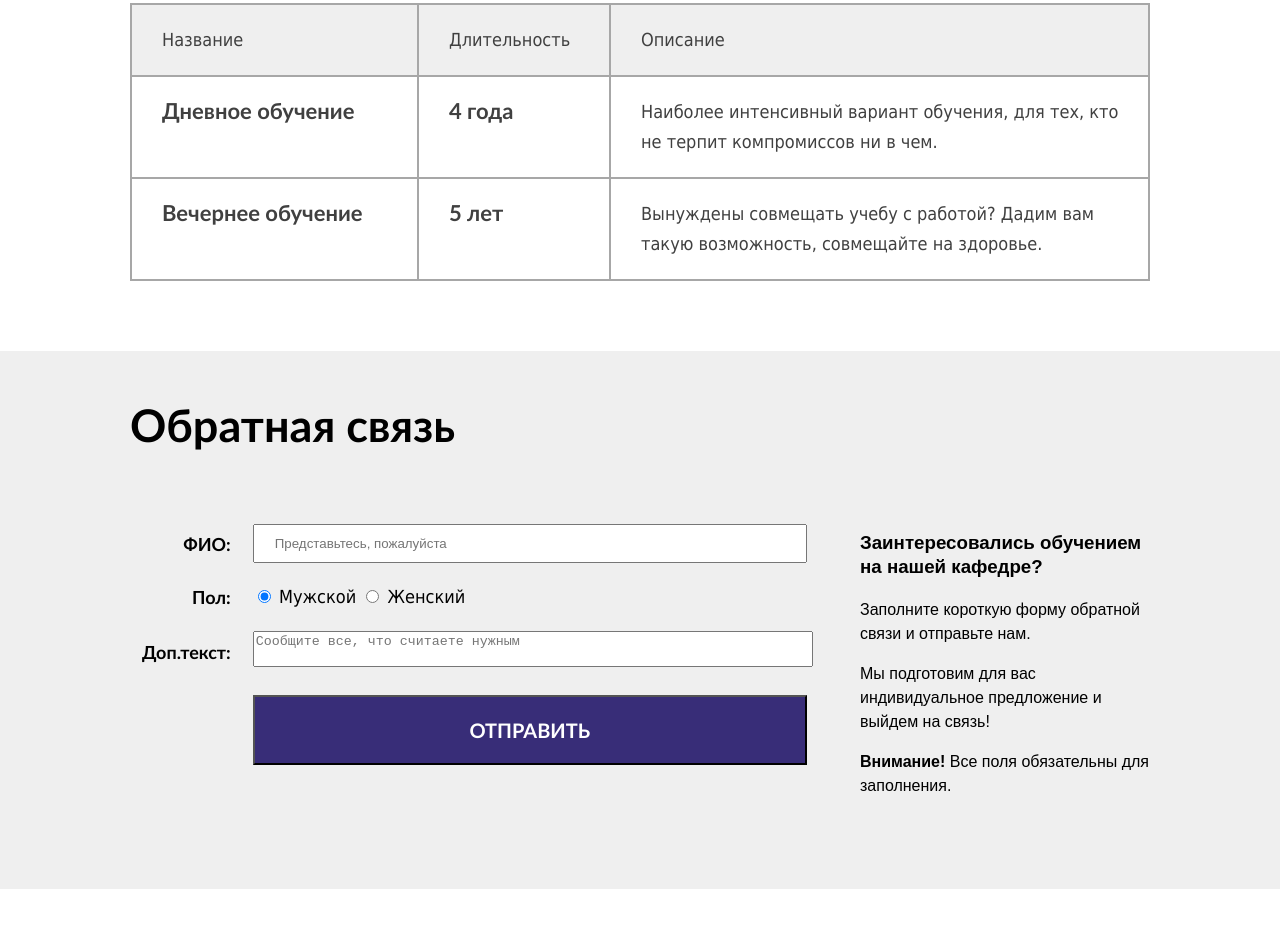
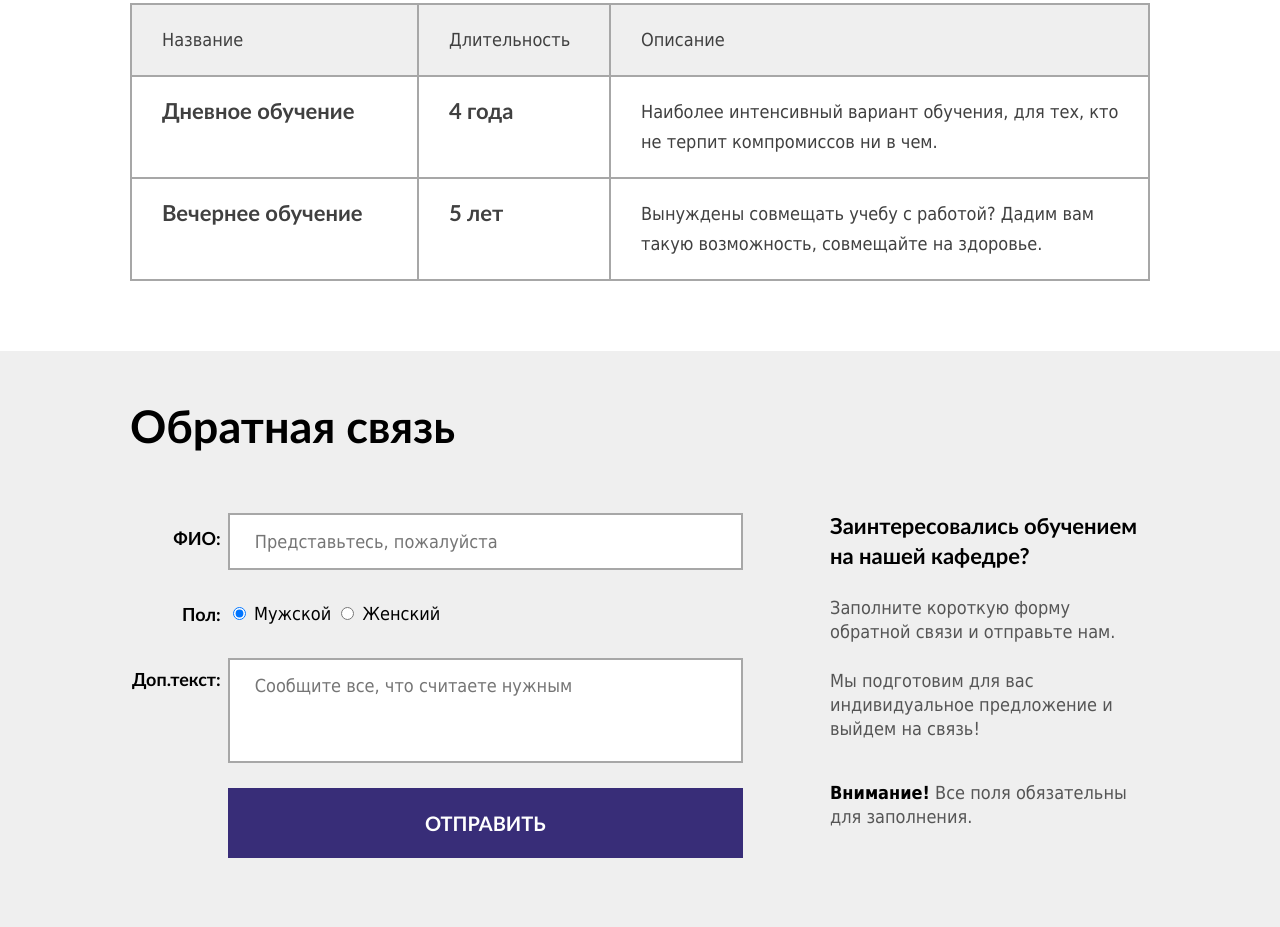
Before and after one commit to CreatorAndrey/first_website, a plain HTML site: page index.html in a window 1280 px wide. Shown: the part 1125-2052 px from the top of the page. Before the commit the page ends 2014 px from the top, so only its background shows below. Drawn offline with Linux system fonts and the light colour scheme.

Commit message:
third commit, block contacts

```diff
--- a/css/style.css
+++ b/css/style.css
@@ -231,15 +231,15 @@ body {
   font-weight: bold;
   margin-bottom: 60px;
   margin-top:0;
-  padding-bottom: 15px;
+  padding-top: 13px;
+  padding-bottom: 13px;
 }
 .contacts .container{
-  padding-top: 1px;
   box-sizing: border-box;
   padding-left: 30px;
   padding-right: 30px;
   margin-bottom: 74px;
-  margin-top: 60px;
+  margin-top: 49px;
 }
 .contacts .container::after{
   content: "";
@@ -251,40 +251,97 @@ body {
   text-align: right;
 }
 .contacts-form td{
-  padding: 10px;
+  /* border: 2px solid black; */
+  padding-top: 0px;
+  padding-bottom: 30px;
+  padding-left: 0;
 }
 .contacts-inform{
   box-sizing: border-box;
   width: 320px;
   float: right;
-  padding-left: 30px;
+  padding-left: 0px;
+}
+.contacts-inform h3{
+  margin-top: 0;
+  line-height: 30px;
+  font-family: "Trebuchet MS", "Arial", sant-sefif;
+  font-size: 22px;
+  font-weight: bold;
+  margin-bottom: 25px;
+}
+.contacts-inform p{
+  font-family: "Tahoma", "Arial", sant-sefif;
+  font-size: 18px;
+  color: #555555;
+  margin-bottom: 25px;
+}
+.contacts-inform b{
+  color: #000000;
+}
+p.attention{
+  margin-top: 40px;
+  margin-bottom: 0px;
 }
 .contacts-form table .first-column{
   font-family: "Trebuchet MS", "Arial", sant-sefif;
   font-size: 18px;
   font-weight: bold;
+  text-align: right;
+  padding-right: 5px;
+  vertical-align: top;
+}
+.contacts-form table tr:nth-child(3) .first-column{
+  vertical-align: top;
+  padding-top: 9px;
+}
+.contacts-form table tr:nth-child(2) .second-column{
+  padding-top: 0px;
+}
+.contacts-form table tr:nth-child(3) .second-column{
+  padding-bottom: 17px;
+}
+.contacts-form table tr:nth-child(4) .second-column{
+  padding-bottom: 0px;
 }
 .contacts-form table .second-column{
   text-align: left;
   font-family: "Tahoma", "Arial", sant-sefif;
   font-size: 18px;
+  width: 515px;
 }
 input[type="text"]{
-  width: 510px;
-  color: yellow;
-  padding: 10px 20px;
+  box-sizing: border-box;
+  width: 100%;
+  min-height: 57px;
+  font-family: "Tahoma", "Arial", sant-sefif;
+  font-size: 18px;
+  border: 2px solid #a7a7a7;
+  padding-left: 25px;
 }
 input[type="submit"]{
+  box-sizing: border-box;
   width: 100%;
-  padding: 21px 0;
+  padding: 23px 0;
   text-transform: uppercase;
   font-family: "Trebuchet MS", "Arial", sant-sefif;
   font-size: 20px;
   font-weight: bold;
   background-color: #382d78;
   color: #ffffff;
+  border: none;
 }
 textarea[id="additional-info-field"]{
+  box-sizing: border-box;
   width: 100%;
   resize: none;
+  font-family: "Tahoma", "Arial", sant-sefif;
+  font-size: 18px;
+  height: 105px;
+  border: 2px solid #a7a7a7;
+  padding-left: 25px;
+  padding-top: 15px;
 }
+.contacts-form table .first-data{
+  padding-top: 13px;
+}
--- a/index.html
+++ b/index.html
@@ -88,7 +88,7 @@
           <form method="post" action="/echo">
             <table>
               <tr>
-                <td class="first-column"><label for="user-name-field">ФИО:</label></td>
+                <td class="first-column first-data"><label for="user-name-field">ФИО:</label></td>
                 <td class="second-column"><input type="text" name="user-name" id="user-name-field" placeholder="Представьтесь, пожалуйста"></td>
               </tr>
               <tr>
@@ -116,7 +116,7 @@
           <h3>Заинтересовались обучением на нашей кафедре?</h3>
           <p>Заполните короткую форму обратной связи и отправьте нам.</p>
           <p>Мы подготовим для вас индивидуальное предложение и выйдем на связь!</p>
-          <p><b>Внимание!</b> Все поля обязательны для заполнения.</p>
+          <p class="attention"><b>Внимание!</b> Все поля обязательны для заполнения.</p>
         </div>
 
       </div>
```
